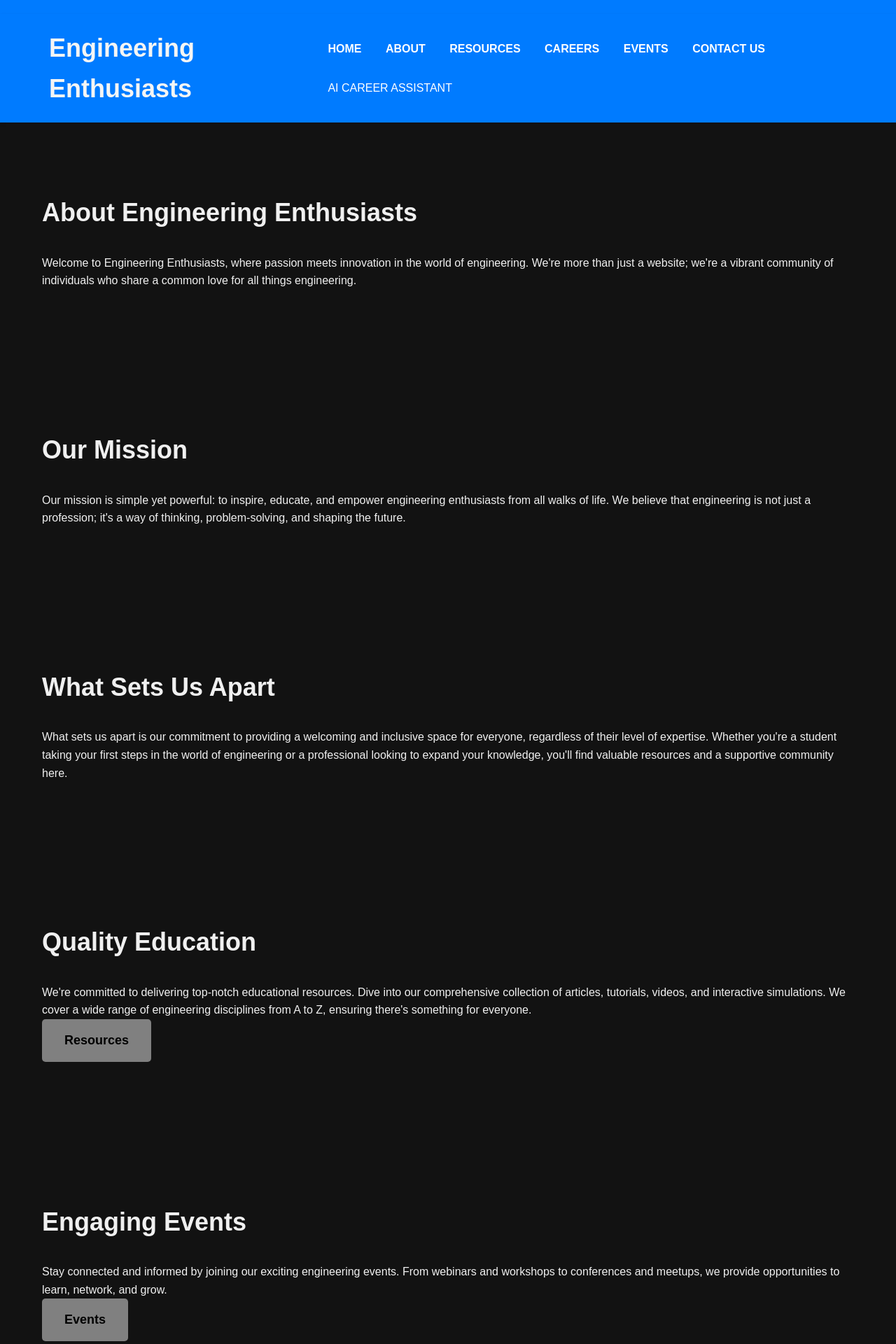
After one commit to AnshHiranandani/ingenious-path, a Flask app: page /about.html in a window 1280 px wide. The commit adds this page. Shown: the top 1920 px of the page at 70% size. Run offline with Flask 3, Linux system fonts and the light colour scheme.

Commit message:
Migrated some files from Repl

```diff
--- a/app.py
+++ b/app.py
@@ -3,7 +3,7 @@ import openai
 import logging
 
 # Instantiate the OpenAI client with your API key
-openai.api_key = 'sk-proj-n7Qn76Z8xheioMcvwRzkT3BlbkFJtWDWFjiIP9ZrSBAFod7R'
+openai.api_key = 'sk-proj-1UXCgAKORfDMCBztR4VgT3BlbkFJP0jyAnegWdRYlJ33SQ4R'
 
 app = Flask(__name__)
 
@@ -11,13 +11,28 @@ app = Flask(__name__)
 logging.basicConfig(level=logging.DEBUG)
 
 @app.route('/')
+def index():
+    return render_template('index.html')
+
+@app.route('/index.html')
+def index_1():
+    return render_template('index.html')
+
+@app.route('/ai-assistant.html')
 def ai_assistant():
     return render_template('ai-assistant.html')
 
-@app.route('/')
-def index():
-    return render_template('index.html')
+@app.route('/careers.html')
+def careers():
+    return render_template('careers.html')
 
+@app.route('/event.html')
+def event():
+    return render_template('event.html')
+
+@app.route('/about.html')
+def about():
+    return render_template('about.html')
 
 @app.route('/predict', methods=['POST'])
 def predict():
@@ -29,7 +44,7 @@ def predict():
 
         # Get the AI-generated response using the chat completions endpoint
         response = openai.ChatCompletion.create(
-            model="gpt-4o-mini",
+            model="gpt-3.5-turbo",
             messages=[{"role": "user", "content": user_message}],
             max_tokens=1000,
             n=1,
--- /dev/null
+++ b/templates/about.html
@@ -0,0 +1,110 @@
+<!DOCTYPE html>
+<html lang="en">
+<head>
+  <meta charset="UTF-8">
+  <meta name="viewport" content="width=device-width, initial-scale=1.0">
+  <title>About Us - Engineering Enthusiasts</title>
+  <link rel="stylesheet" type="text/css" href="static/styles.css">
+</head>
+<body>
+  <header>
+    <meta charset="UTF-8">
+  <meta name="viewport" content="width=device-width, initial-scale=1.0">
+  <title>Engineering Enthusiasts</title>
+  <link rel="stylesheet" type="text/css" href="static/styles.css">
+  </header>
+
+  <body>
+  <header>
+    <nav class="navbar">
+      <div class="container">
+        <h1 class="logo">Engineering Enthusiasts</h1>
+
+        <ul  class="nav-menu">
+          <li ><b><a href="index.html">HOME</a></li>
+          <li><a href="about.html">ABOUT</a></li>
+          <li><a href="resources.html">RESOURCES</a></li>
+          <li><a href="careers.html">CAREERS</a></li>
+          <li><a href="event.html">EVENTS</a></li>
+          <li><a href="contact.html">CONTACT US</a></b></li>
+          <li><a href="ai-assistant.html">AI CAREER ASSISTANT</a></li>
+        </ul>
+      </div>
+    </nav>
+  </header>
+
+ <section id="about">
+    <div class="container">
+      <h2>About Engineering Enthusiasts</h2>
+      <p>Welcome to Engineering Enthusiasts, where passion meets innovation in the world of engineering. We're more than just a website; we're a vibrant community of individuals who share a common love for all things engineering.</p>
+    </div>
+  </section>
+
+
+     <section id="mission">
+    <div class="container">
+     <h2>Our Mission</h2>
+      <p>Our mission is simple yet powerful: to inspire, educate, and empower engineering enthusiasts from all walks of life. We believe that engineering is not just a profession; it's a way of thinking, problem-solving, and shaping the future.</p>
+    </div>
+  </section>
+
+      <section id="apart">
+    <div class= "container">
+     <h2>What Sets Us Apart</h2>
+      <p>What sets us apart is our commitment to providing a welcoming and inclusive space for everyone, regardless of their level of expertise. Whether you're a student taking your first steps in the world of engineering or a professional looking to expand your knowledge, you'll find valuable resources and a supportive community here.</p>
+    </div>
+  </section>
+
+          <section id="education">
+    <div class="container">
+      <h2>Quality Education</h2>
+    <p>We're committed to delivering top-notch educational resources. Dive into our comprehensive collection of articles, tutorials, videos, and interactive simulations. We cover a wide range of engineering disciplines from A to Z, ensuring there's something for everyone.</p>
+            <a href="resources.html" class="btn">Resources</a>
+    </div>
+  </section>
+
+    <section id="Events">
+    <div class="container">
+      <h2>Engaging Events</h2>
+      <p>Stay connected and informed by joining our exciting engineering events. From webinars and workshops to conferences and meetups, we provide opportunities to learn, network, and grow.</p>
+      <a href="event.html" class="btn">Events</a>
+    </div>
+  </section>
+
+     <section id="vision">
+    <div class="container">
+      <h2>Our Vision</h2>
+       <p>Our vision is to be a driving force in the world of engineering education and collaboration. We envision a future where engineering knowledge is freely shared, and innovative solutions to global challenges are within reach for all.</p>
+    </div>
+  </section>
+
+    <section id="community">
+    <div class="container">
+      <h2>Join Our Community</h2>
+      <p>Engineering Enthusiasts is more than a website; it's a community of like-minded individuals who are passionate about engineering. Join us today to connect, collaborate, and make a meaningful impact on the world through the power of engineering.</p>
+            <a href="forum.html" class="btn">Join Us Today!</a>
+    </div>
+  </section>
+
+    <section id="started">
+    <div class="container">
+      <h2>Get Started</h2>
+      <p>Ready to embark on your engineering journey or take it to the next level? Dive into our content, participate in our events, and become a part of our community. Together, we'll explore the fascinating world of engineering and make a positive impact on the world.</p>
+            <a href="index.html" class="btn">Get Started!</a>
+    </div>
+  </section>
+
+
+
+
+  <!-- Additional sections and content can be added as needed -->
+
+  <footer>
+<div class="container">
+      <p>&copy; 2023 IngeniousPath. All rights reserved.</p>
+    </div>
+  </footer>
+
+  <script src="script.js"></script>
+</body>
+</html>
--- a/templates/index.html
+++ b/templates/index.html
@@ -19,7 +19,7 @@
           <li><a href="careers.html">CAREERS</a></li>
           <li><a href="event.html">EVENTS</a></li>
           <li><a href="contact.html">CONTACT US</a></b></li>
-          <li><a href="templates/ai-assistant.html">AI CAREER ASSISTANT</a></li>
+          <li><a href="ai-assistant.html">AI CAREER ASSISTANT</a></li>
         </ul>
       </div>
     </nav>
```
Also changed, not shown: static/styles.css (+62 -0 lines), templates/ai-assistant.html (+29 -2 lines), templates/careers.html (added, +74 -0 lines), templates/event.html (added, +83 -0 lines).
